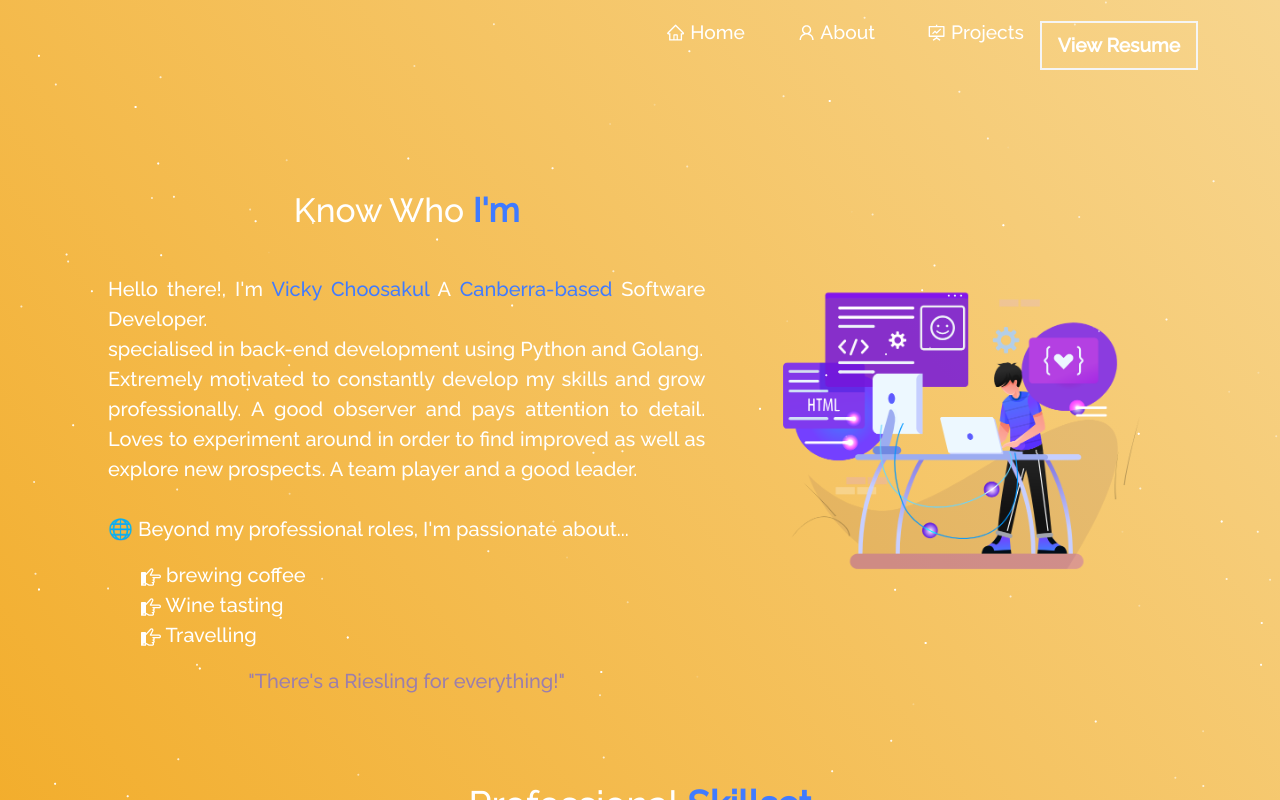
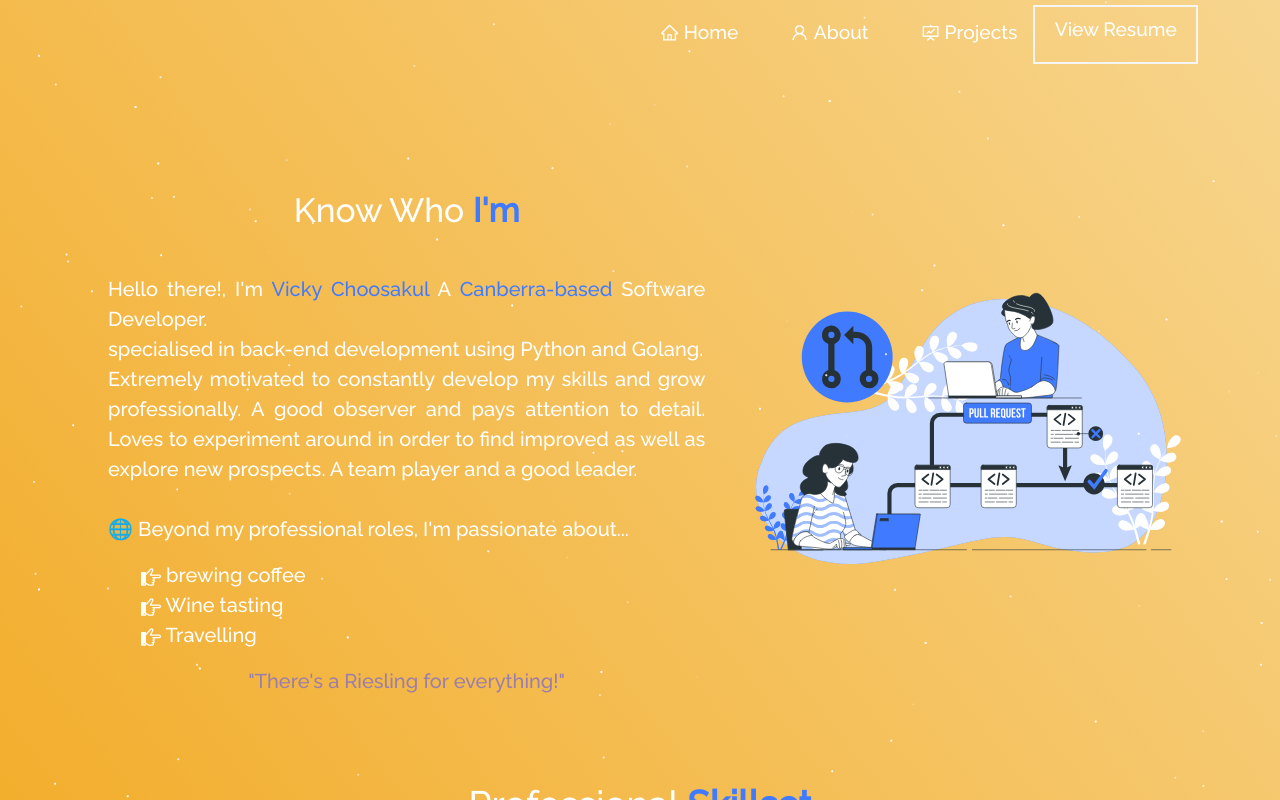
Before and after one commit to Vicky1756/Vicky-portfolio, a React (Create React App) app: page /about in a window 1280 px wide. Shown: the top 800 px of the page. Built offline with nearby package versions, Linux system fonts and the light colour scheme.

Commit message:
update About image

```diff
--- a/src/components/About/About.js
+++ b/src/components/About/About.js
@@ -3,7 +3,7 @@ import { Container, Row, Col } from "react-bootstrap";
 import Particle from "../Particle";
 import Techstack from "./Techstack";
 import Aboutcard from "./AboutCard";
-import laptopImg from "../../Assets/about.png";
+import laptopImg from "../../Assets/about.svg";
 import Toolstack from "./Toolstack";
 
 function About() {
--- a/src/components/About/Techstack.js
+++ b/src/components/About/Techstack.js
@@ -22,6 +22,9 @@ import { TbBrandGolang } from "react-icons/tb";
 function Techstack() {
   return (
     <Row style={{ justifyContent: "center", paddingBottom: "50px" }}>
+      <Col xs={4} md={2} className="tech-icons">
+        <DiPython />
+      </Col>
       <Col xs={4} md={2} className="tech-icons">
         <CgCPlusPlus />
       </Col>
@@ -59,9 +62,6 @@ function Techstack() {
         <SiPostgresql />
       </Col>
       <Col xs={4} md={2} className="tech-icons">
-        <DiPython />
-      </Col>
-      <Col xs={4} md={2} className="tech-icons">
         <DiJava />
       </Col>
     </Row>
--- a/src/components/Navbar.js
+++ b/src/components/Navbar.js
@@ -72,7 +72,6 @@ function NavBar() {
                 Projects
               </Nav.Link>
             </Nav.Item>
-            <span className="d-flex mt-3">
             <a
               rel="noreferrer"
               target="_blank"
@@ -81,7 +80,6 @@ function NavBar() {
             >
               View Resume
             </a>
-              </span>
           </Nav>
         </Navbar.Collapse>
       </Container>
--- a/src/style.css
+++ b/src/style.css
@@ -253,7 +253,7 @@ button:focus {
 .home-section {
   z-index: -1;
   background-image: url(./Assets/testbg.jpg);
-  background-size:     cover;                      /* <------ */
+  background-size:     cover;
   background-repeat:   no-repeat;
   background-position: center center;
 }
@@ -402,11 +402,10 @@ button:focus {
   border: 2px solid whitesmoke;
   display: inline-block;
   position: relative;
-  padding: 0.8rem 16px; /* Replace with your desired font size */
-  font-weight: bold;
+  padding: 0.8rem 1.2rem; /* Replace with your desired font size */
   line-height: 1;
   z-index: 1;
-  transition: all cubic-bezier(0.19, 1, 0.22, 1) 0.6s;
+  transition: all cubic-bezier(0.19, 1, 0.22, 1) 0.3s;
   text-decoration: none; /* Added for consistency */
 
 }
```
Also changed, not shown: src/Assets/about.png (deleted), src/Assets/about.svg (added). Lines whose indentation alone changed are shown as unchanged.
